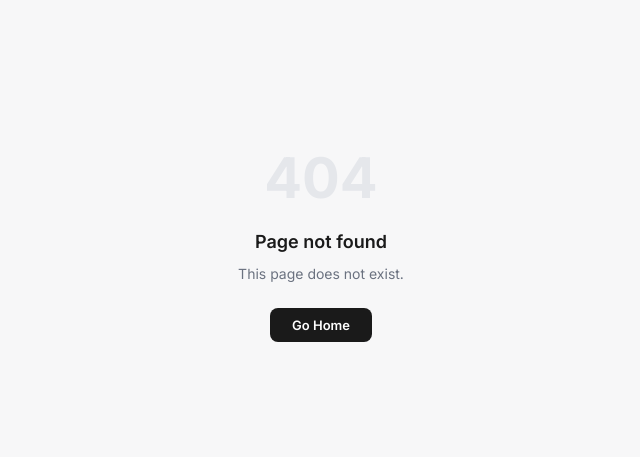
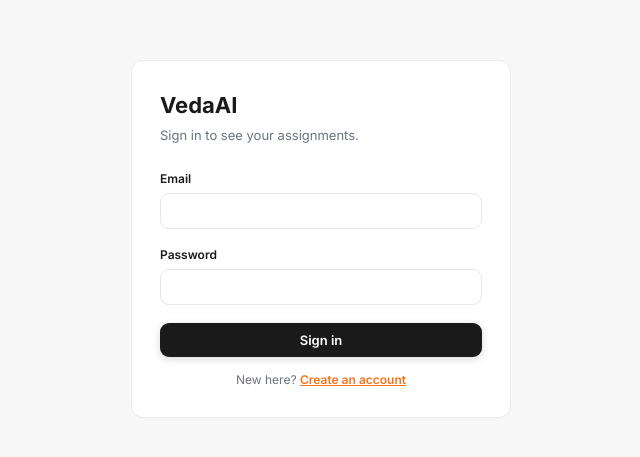
Before and after one commit to imranrkhan13/vedai, a Next.js app in the folder frontend/: page /login in a window 1280 px wide. Before the commit this address had no page. Shown: the part 161-618 px from the top of the page, without its empty margins (319-959 px from the left). Built offline with nearby package versions, Linux system fonts and the light colour scheme; no server answers.

Commit message:
Add login page

```diff
--- /dev/null
+++ b/frontend/app/login/page.tsx
@@ -0,0 +1,51 @@
+'use client';
+import { useState } from 'react';
+import { useRouter } from 'next/navigation';
+import toast from 'react-hot-toast';
+import { api, auth } from '@/lib/api';
+
+export default function LoginPage() {
+  const router = useRouter();
+  const [mode, setMode] = useState<'login' | 'register'>('login');
+  const [email, setEmail] = useState('');
+  const [password, setPassword] = useState('');
+  const [busy, setBusy] = useState(false);
+
+  const submit = async (e: React.FormEvent) => {
+    e.preventDefault();
+    if (busy) return;
+    setBusy(true);
+    try {
+      const r = mode === 'login' ? await api.login(email, password) : await api.register(email, password);
+      auth.save(r.token, r.user.email);
+      router.replace('/assignments');
+    } catch (err: unknown) {
+      toast.error(err instanceof Error ? err.message : 'Could not sign in');
+    } finally { setBusy(false); }
+  };
+
+  return (
+    <div style={{ minHeight: '100vh', display: 'flex', alignItems: 'center', justifyContent: 'center', padding: 16 }}>
+      <form onSubmit={submit} className="card" style={{ width: '100%', maxWidth: 380, padding: 28 }}>
+        <h1 style={{ fontSize: 22, fontWeight: 700, marginBottom: 4 }}>VedaAI</h1>
+        <p style={{ fontSize: 13, color: 'var(--gray-500)', marginBottom: 20 }}>
+          {mode === 'login' ? 'Sign in to see your assignments.' : 'Create a free teacher account. Your papers stay private to you.'}
+        </p>
+        <label style={{ fontSize: 12, fontWeight: 600 }}>Email</label>
+        <input className="input" type="email" required autoComplete="email" value={email} onChange={e => setEmail(e.target.value)} style={{ marginBottom: 12, marginTop: 4 }} />
+        <label style={{ fontSize: 12, fontWeight: 600 }}>Password</label>
+        <input className="input" type="password" required minLength={8} autoComplete={mode === 'login' ? 'current-password' : 'new-password'} value={password} onChange={e => setPassword(e.target.value)} style={{ marginTop: 4 }} />
+        {mode === 'register' && <p style={{ fontSize: 11, color: 'var(--gray-500)', marginTop: 4 }}>At least 8 characters.</p>}
+        <button className="btn btn-primary" type="submit" disabled={busy} style={{ width: '100%', marginTop: 18, justifyContent: 'center' }}>
+          {busy ? 'Please wait...' : mode === 'login' ? 'Sign in' : 'Create account'}
+        </button>
+        <p style={{ fontSize: 12, marginTop: 14, textAlign: 'center', color: 'var(--gray-500)' }}>
+          {mode === 'login' ? 'New here? ' : 'Already have an account? '}
+          <a href="#" onClick={e => { e.preventDefault(); setMode(mode === 'login' ? 'register' : 'login'); }} style={{ color: 'var(--orange, #F97316)', fontWeight: 600 }}>
+            {mode === 'login' ? 'Create an account' : 'Sign in'}
+          </a>
+        </p>
+      </form>
+    </div>
+  );
+}
```
